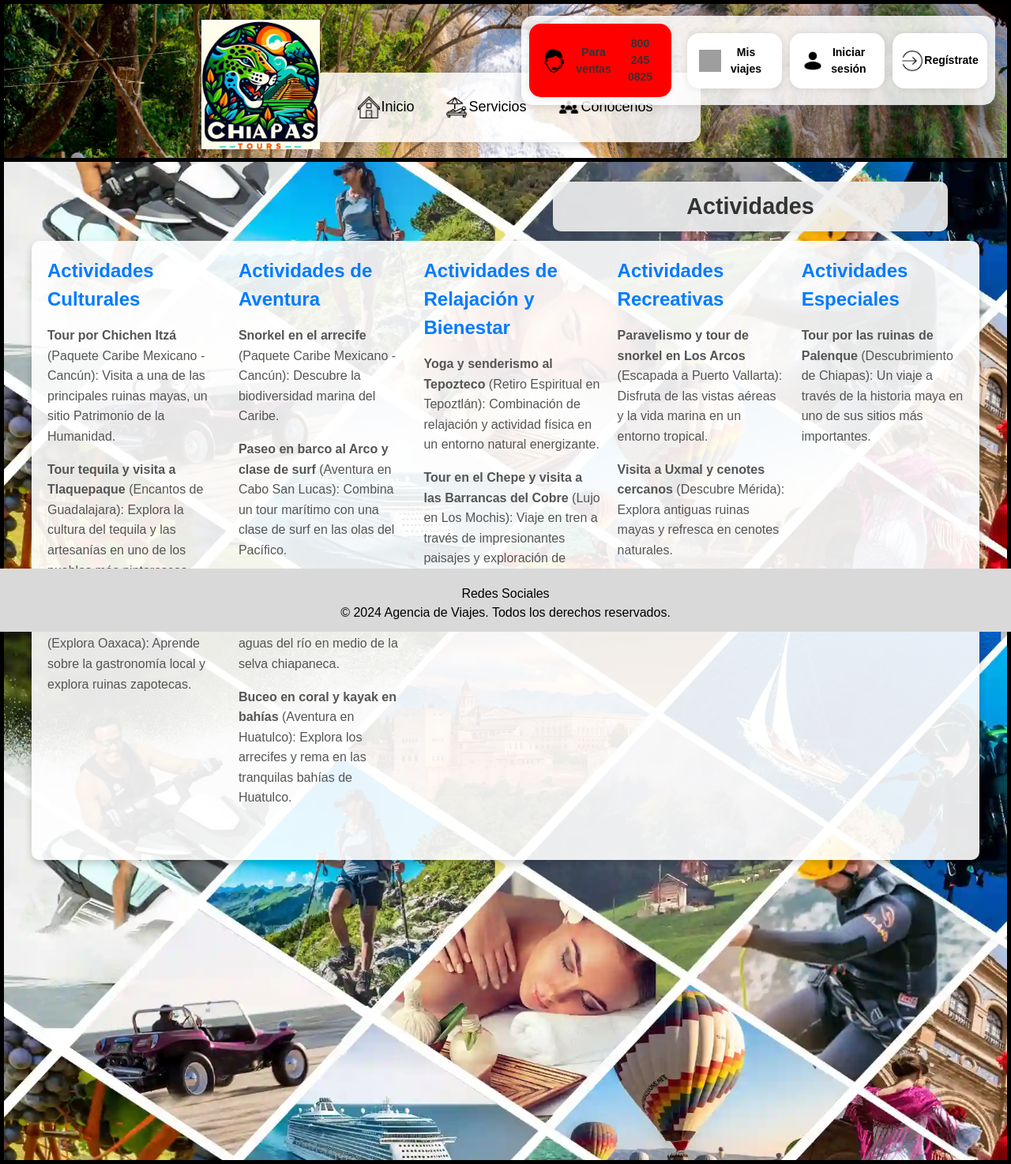
After one commit to senor-coco/proyectoweb, a PHP site: the page made by vista/actividades/actividades.php in a window 1280 px wide. The commit adds this page. Shown: the whole page at 79% size. Run offline with PHP 8.4, Linux system fonts and the light colour scheme; the template is opened without the code that fills it, so the values that code supplies are empty; grey boxes are pictures that could not be loaded.

Commit message:
actividades

```diff
--- a/controlador/indexController.php
+++ b/controlador/indexController.php
@@ -55,5 +55,10 @@ class IndexController {
     public static function transporte() {
         require_once("vista/transporte/transporte.php"); // Ruta correcta de la vista "Transporte"
     }
+
+    // Método para la página "Actividades"
+    public static function actividades() {
+        require_once("vista/actividades/actividades.php"); // Ruta correcta de la vista "Actividades"
+    }
 }
 ?>
--- /dev/null
+++ b/vista/actividades/actividades.php
@@ -0,0 +1,123 @@
+<?php
+$mostrarPaquetes = false; // Ocultar paquetes más solicitados si es necesario
+require_once('vista/layout/header.php'); // Incluir header
+
+// Estilo dinámico para la burbuja
+$headerStyle = "position: absolute; top: 230px; left: 700px; width: 500px; text-align: center; background-color: rgba(240, 240, 240, 0.9); padding: 10px; border-radius: 10px; box-shadow: 0 4px 6px rgba(0, 0, 0, 0.1); font-size: 1.8em; font-weight: bold; color: #333;";
+?>
+
+<!DOCTYPE html>
+<html lang="es">
+<head>
+    <meta charset="UTF-8">
+    <meta name="viewport" content="width=device-width, initial-scale=1.0">
+    <title>Actividades - Chiapas Tours</title>
+    <style>
+        /* Fondo principal */
+        body {
+            background-image: url('vista/imagenes/jpg/fondodeactividadesdeviaje.jpg'); /* Imagen de fondo */
+            background-size: cover;
+            background-position: center;
+            background-attachment: fixed;
+            margin: 0;
+            font-family: Arial, sans-serif;
+            color: #333;
+        }
+
+        /* Contenedor general */
+        .container {
+            max-width: 1200px;
+            margin: 100px auto 50px;
+            background-color: rgba(255, 255, 255, 0.9);
+            padding: 20px;
+            border-radius: 10px;
+            box-shadow: 0 4px 10px rgba(0, 0, 0, 0.2);
+        }
+
+        /* Estilo de la sección */
+        .section {
+            margin-bottom: 30px;
+        }
+
+        .section-title {
+            font-size: 1.5em;
+            font-weight: bold;
+            color: #007bff;
+            margin-bottom: 15px;
+        }
+
+        .activity {
+            font-size: 1em;
+            color: #555;
+            line-height: 1.6;
+        }
+
+        .activity img {
+            display: block;
+            max-width: 100%;
+            height: auto;
+            border-radius: 10px;
+            margin: 10px auto;
+        }
+    </style>
+</head>
+<body>
+    <!-- Burbuja dinámica -->
+    <div class="header-bubble" style="<?= $headerStyle; ?>">
+        Actividades
+    </div>
+
+    <div class="container">
+        <!-- Actividades Culturales -->
+        <div class="section">
+            <div class="section-title">Actividades Culturales</div>
+            <div class="activity">
+                <p><strong>Tour por Chichen Itzá</strong> (Paquete Caribe Mexicano - Cancún): Visita a una de las principales ruinas mayas, un sitio Patrimonio de la Humanidad.</p>
+                <p><strong>Tour tequila y visita a Tlaquepaque</strong> (Encantos de Guadalajara): Explora la cultura del tequila y las artesanías en uno de los pueblos más pintorescos.</p>
+                <p><strong>Clase de cocina oaxaqueña y visita a Monte Albán</strong> (Explora Oaxaca): Aprende sobre la gastronomía local y explora ruinas zapotecas.</p>
+            </div>
+        </div>
+
+        <!-- Actividades de Aventura -->
+        <div class="section">
+            <div class="section-title">Actividades de Aventura</div>
+            <div class="activity">
+                <p><strong>Snorkel en el arrecife</strong> (Paquete Caribe Mexicano - Cancún): Descubre la biodiversidad marina del Caribe.</p>
+                <p><strong>Paseo en barco al Arco y clase de surf</strong> (Aventura en Cabo San Lucas): Combina un tour marítimo con una clase de surf en las olas del Pacífico.</p>
+                <p><strong>Rafting en el río Lacanja</strong> (Descubrimiento de Chiapas): Aventura en las rápidas aguas del río en medio de la selva chiapaneca.</p>
+                <p><strong>Buceo en coral y kayak en bahías</strong> (Aventura en Huatulco): Explora los arrecifes y rema en las tranquilas bahías de Huatulco.</p>
+            </div>
+        </div>
+
+        <!-- Actividades de Relajación y Bienestar -->
+        <div class="section">
+            <div class="section-title">Actividades de Relajación y Bienestar</div>
+            <div class="activity">
+                <p><strong>Yoga y senderismo al Tepozteco</strong> (Retiro Espiritual en Tepoztlán): Combinación de relajación y actividad física en un entorno natural energizante.</p>
+                <p><strong>Tour en el Chepe y visita a las Barrancas del Cobre</strong> (Lujo en Los Mochis): Viaje en tren a través de impresionantes paisajes y exploración de cañones.</p>
+            </div>
+        </div>
+
+        <!-- Actividades Recreativas -->
+        <div class="section">
+            <div class="section-title">Actividades Recreativas</div>
+            <div class="activity">
+                <p><strong>Paravelismo y tour de snorkel en Los Arcos</strong> (Escapada a Puerto Vallarta): Disfruta de las vistas aéreas y la vida marina en un entorno tropical.</p>
+                <p><strong>Visita a Uxmal y cenotes cercanos</strong> (Descubre Mérida): Explora antiguas ruinas mayas y refresca en cenotes naturales.</p>
+            </div>
+        </div>
+
+        <!-- Actividades Especiales -->
+        <div class="section">
+            <div class="section-title">Actividades Especiales</div>
+            <div class="activity">
+                <p><strong>Tour por las ruinas de Palenque</strong> (Descubrimiento de Chiapas): Un viaje a través de la historia maya en uno de sus sitios más importantes.</p>
+            </div>
+        </div>
+    </div>
+</body>
+</html>
+
+<?php
+require_once('vista/layout/footer.php'); // Incluir footer
+?>
--- a/vista/servicio/mostrarServicio.php
+++ b/vista/servicio/mostrarServicio.php
@@ -99,7 +99,8 @@ $sidebarStyle = "position: fixed; top: 200px; left: 0.50px; height: calc(91.29%
             <div class="sidebar">
                 <!-- Enlace a paquetes -->
                 <a href="index.php?i=paquetes" class="icon-button">
-                    <img src="vista/imagenes/png/paquetes.png" alt="Paquetes"> Paquetes
+                    <img src="vista/imagenes/png/paquetes.png" alt="Paquetes">
+                    <span>Paquetes</span>
                 </a>
                 <!-- Enlace a hoteles -->
                 <a href="index.php?i=hoteles" class="icon-button">
```
Also changed, not shown: mis notas.txt (+16 -0 lines), vista/imagenes/jpg/fondodeactividadesdeviaje.jpg (added).
